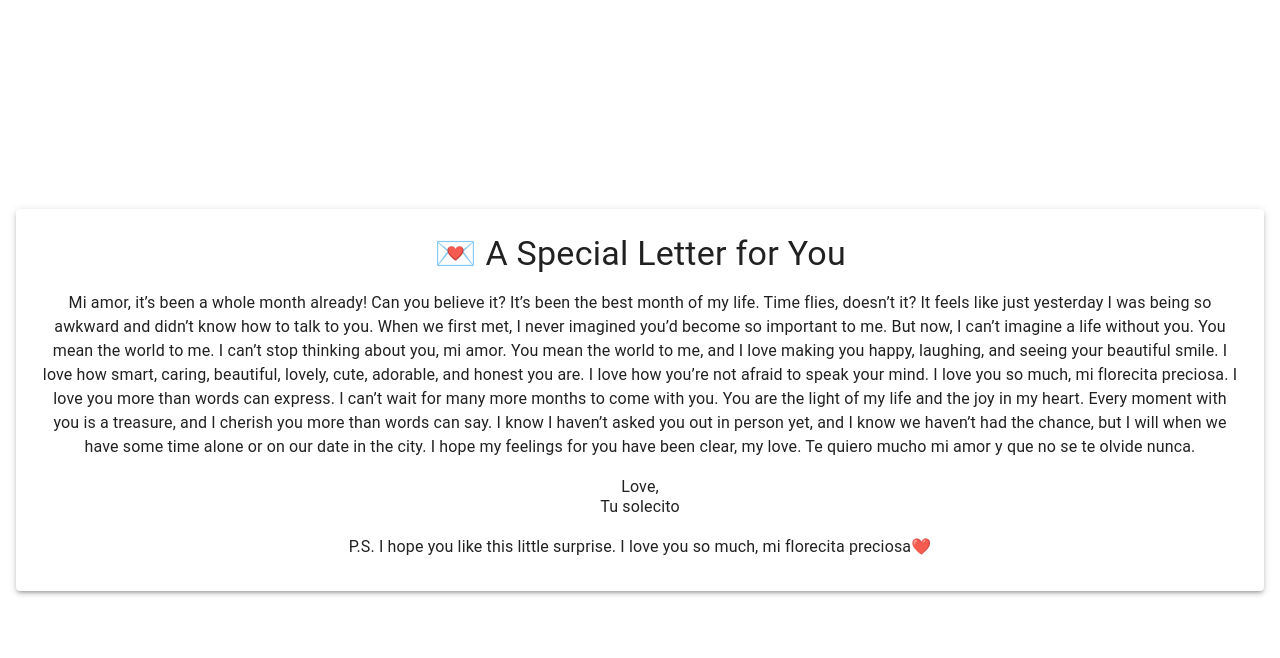
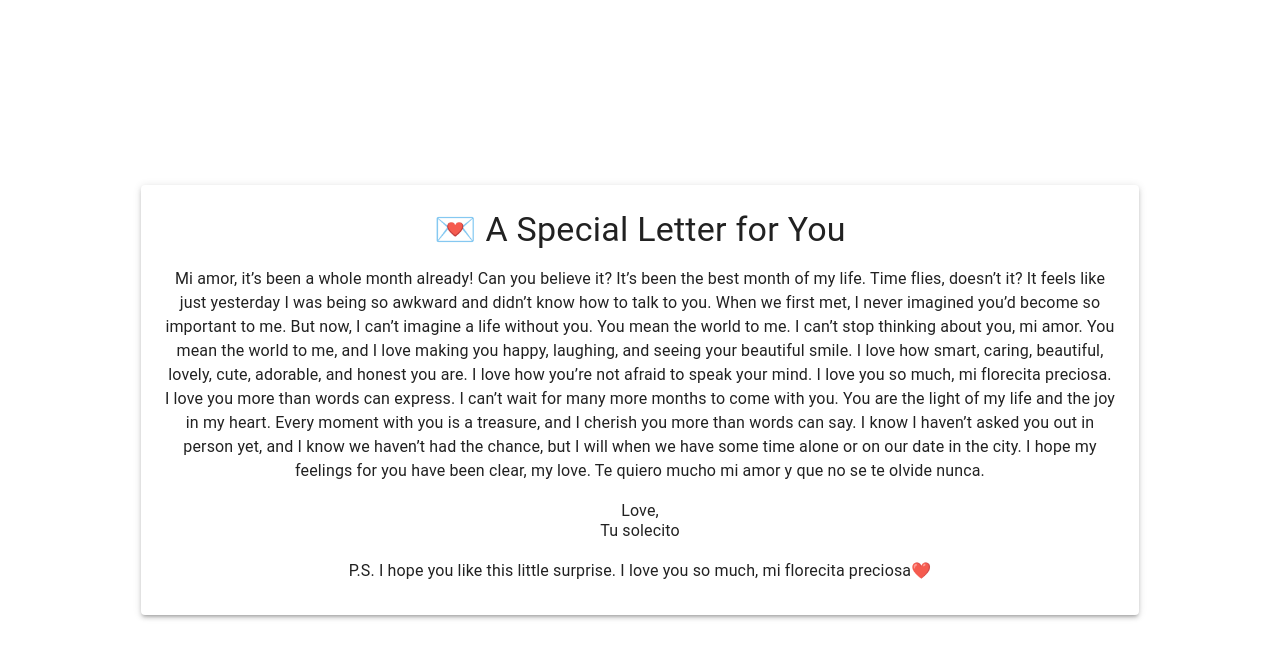
Before and after one commit to Chris-203/gift, a Next.js app: page / in a window 1280 px wide. Both pictures are taken after a click on the button "Next". Shown: the top 658 px of the page. Built offline with nearby package versions, Linux system fonts and the light colour scheme; a web font is replaced by a local one.

Commit message:
Good version 1.1

```diff
--- a/src/app/page.tsx
+++ b/src/app/page.tsx
@@ -295,12 +295,27 @@ export default function SecretLetter() {
               animate={{ opacity: 1, scale: 1 }}
               transition={{ duration: 1 }}
             >
+              <Box
+                sx={{
+                  display: "flex",
+                  justifyContent: "center",
+                  alignItems: "center",
+                  alignContent: "center",
+                  width: "100%",
+                  height: "100vh",
+                  // marginTop: 2,
+                }}
+              >
               <Card
                 sx={{
                   padding: 1,
-                  maxWidth: "100%",
+                  maxWidth: "80%",
+                  maxHeight: "80%",
                   textAlign: "center",
                   boxShadow: 3,
+                  overflow: "auto",
+                  // background: "white",
+                  // backdropFilter: "blur(10px)",
                 }}
               >
                 <CardContent>
@@ -342,6 +357,7 @@ export default function SecretLetter() {
                   </Typography>
                 </CardContent>
               </Card>
+              </Box>
             </motion.div>
           </div>
         )
```
